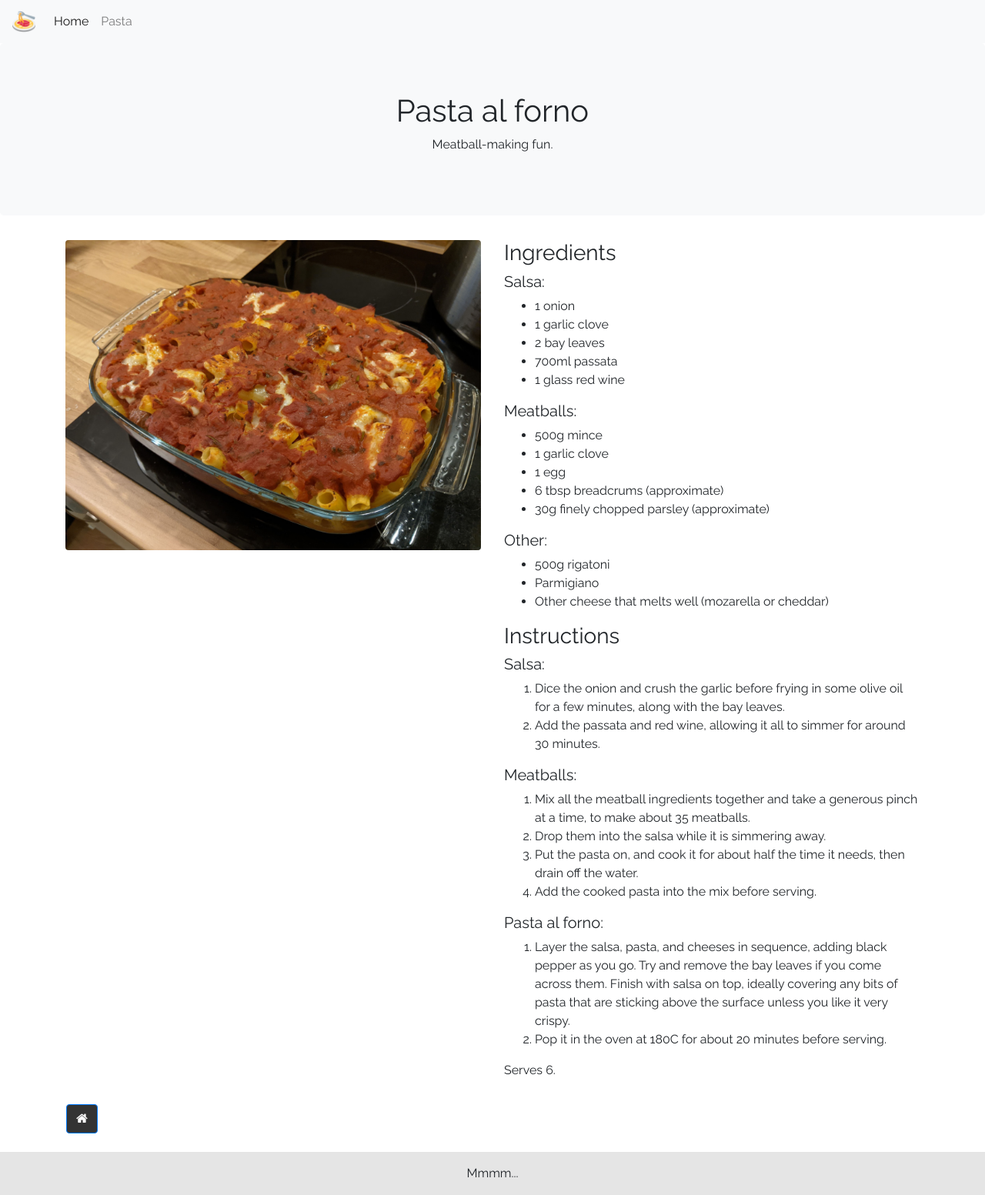
After one commit to roberto-aldera/not-just-pasta, a PHP site: page /pages/recipes/pastas/pasta-al-forno.php in a window 1280 px wide. The commit adds this page. Shown: the whole page at 77% size. Run offline with PHP 8.4, Linux system fonts and the light colour scheme.

Commit message:
Add pasta al forno recipe

```diff
--- /dev/null
+++ b/pages/recipes/pastas/pasta-al-forno.php
@@ -0,0 +1,104 @@
+<!DOCTYPE html>
+<html lang="en">
+
+<head>
+    <title>Pasta al forno</title>
+    <?php require "../../../includes/recipe-header.php"; ?>
+    <link rel="stylesheet" href="../../../main.css">
+</head>
+
+<body>
+    <nav class="navbar navbar-expand-lg navbar-light bg-light">
+        <a class="navbar-brand" href="../../../index.html">
+            <img src="../../../favicon_io/android-chrome-512x512.png" width="30" height="30"
+                class="d-inline-block align-top" alt="">
+        </a>
+        <button class="navbar-toggler" type="button" data-toggle="collapse" data-target="#navbarNavAltMarkup"
+            aria-controls="navbarNavAltMarkup" aria-expanded="false" aria-label="Toggle navigation">
+            <span class="navbar-toggler-icon"></span>
+        </button>
+        <div class="collapse navbar-collapse" id="navbarNavAltMarkup">
+            <div class="navbar-nav">
+                <a class="nav-item nav-link active" href="../../../index.html">Home <span
+                        class="sr-only">(current)</span></a>
+                <a class="nav-item nav-link" href="pasta.php">Pasta</a>
+
+            </div>
+        </div>
+    </nav>
+
+    <div class="jumbotron text-center bg-light">
+        <h1>Pasta al forno</h1>
+        <p>Meatball-making fun.</p>
+    </div>
+
+    <div class="container">
+        <div class="row">
+            <div class="col-sm-6">
+                <img class="img-fluid rounded" style="float:center" src="../../../images/pasta-al-forno.png"
+                    alt="pasta-with-pesto">
+            </div>
+            <div class="col-sm-6">
+                <h3>Ingredients</h3>
+                <h5>Salsa:</h5>
+                <ul>
+                    <li>1 onion</li>
+                    <li>1 garlic clove</li>
+                    <li>2 bay leaves</li>
+                    <li>700ml passata</li>
+                    <li>1 glass red wine</li>
+                </ul>
+
+                <h5>Meatballs:</h5>
+                <ul>
+                    <li>500g mince</li>
+                    <li>1 garlic clove</li>
+                    <li>1 egg</li>
+                    <li>6 tbsp breadcrums (approximate)</li>
+                    <li>30g finely chopped parsley (approximate)</li>
+                </ul>
+
+                <h5>Other:</h5>
+                <ul>
+                    <li>500g rigatoni</li>
+                    <li>Parmigiano</li>
+                    <li>Other cheese that melts well (mozarella or cheddar)</li>
+                </ul>
+
+                <h3>Instructions</h3>
+                <h5>Salsa:</h5>
+                <ol>
+                    <li>Dice the onion and crush the garlic before frying in some olive oil for a few minutes, along with the bay leaves.</li>
+                    <li>Add the passata and red wine, allowing it all to simmer for around 30 minutes.</li>
+                </ol>
+
+                <h5>Meatballs:</h5>
+                <ol>
+                    <li>Mix all the meatball ingredients together and take a generous pinch at a time, to make about 35 meatballs.</li>
+                    <li>Drop them into the salsa while it is simmering away.</li>
+                    <li>Put the pasta on, and cook it for about half the time it needs, then drain off the water.
+                    </li>
+                    <li>Add the cooked pasta into the mix before serving.</li>
+                </ol>
+
+                <h5>Pasta al forno:</h5>
+                <ol>
+                    <li>Layer the salsa, pasta, and cheeses in sequence, adding black pepper as you go.
+                        Try and remove the bay leaves if you come across them.
+                        Finish with salsa on top, ideally covering any bits of pasta that are sticking above the surface unless you like it very crispy.
+                    </li>
+                    <li>Pop it in the oven at 180C for about 20 minutes before serving.</li>
+                </ol>
+                <p>
+                    Serves 6.
+                </p>
+            </div>
+        </div>
+    </div>
+</body>
+
+<footer>
+    <?php require "../../../includes/recipe-footer.php"; ?>
+</footer>
+
+</html>
```
Also changed, not shown: pages/recipes/pastas/pasta.php (+9 -0 lines), images/pasta-al-forno.png (added).
